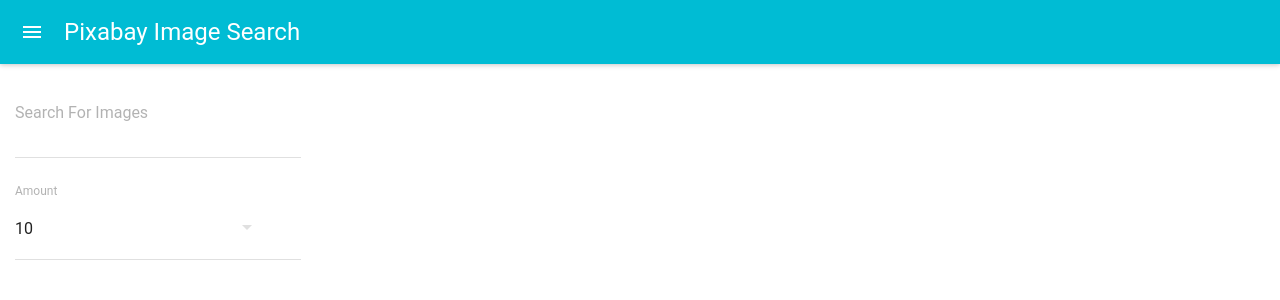
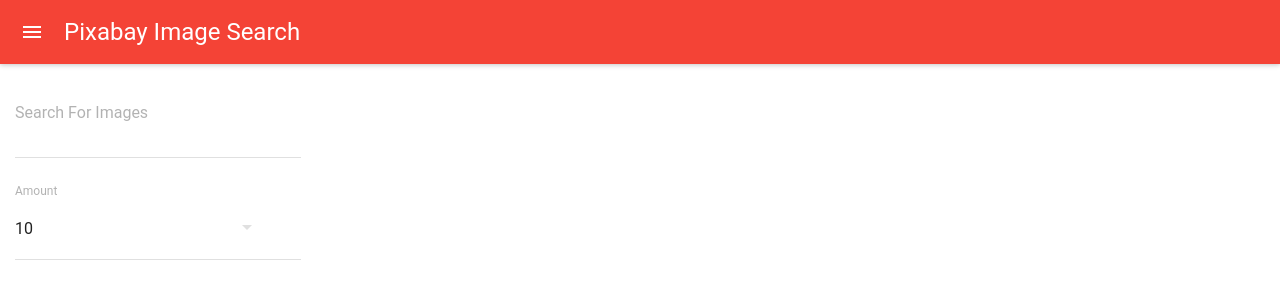
Before and after one commit to alhansrisuk/pixabay-search, a React (Create React App) app: page / in a window 1280 px wide. Shown: the top 300 px of the page. Built offline with nearby package versions, Linux system fonts and the light colour scheme.

Commit message:
changed color of navbar

```diff
--- a/src/components/navbar/NavBar.js
+++ b/src/components/navbar/NavBar.js
@@ -1,6 +1,8 @@
 import React from 'react';
 import AppBar from 'material-ui/AppBar';
+import {red500} from 'material-ui/styles/colors';
 
-const NavBar = () => <AppBar title="Pixabay Image Search" />
+const NavBar = () => <AppBar title="Pixabay Image Search"
+                            style={{ backgroundColor: red500 }} />
 
 export default NavBar;
```
